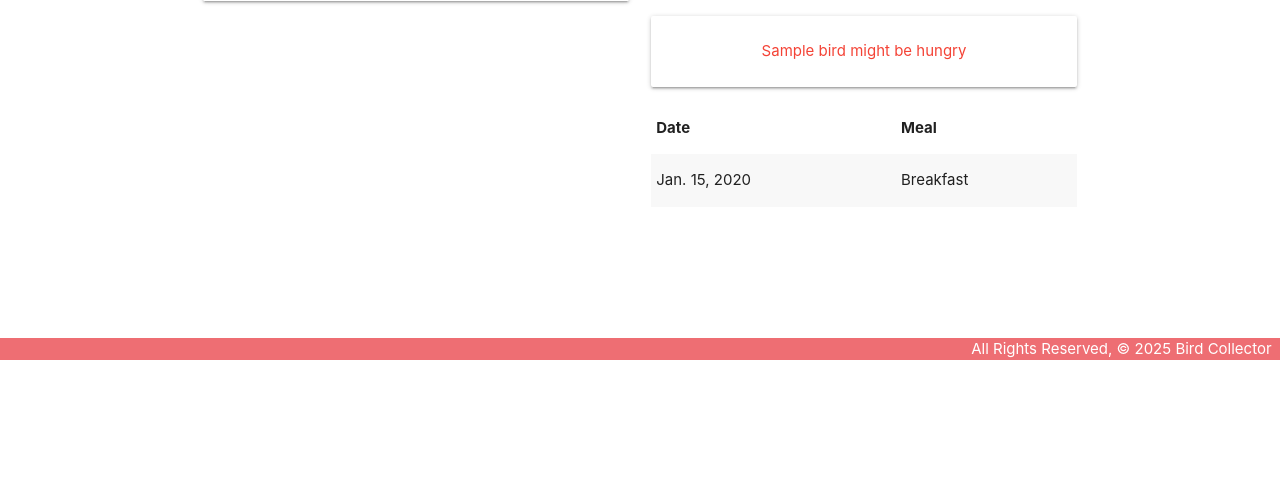
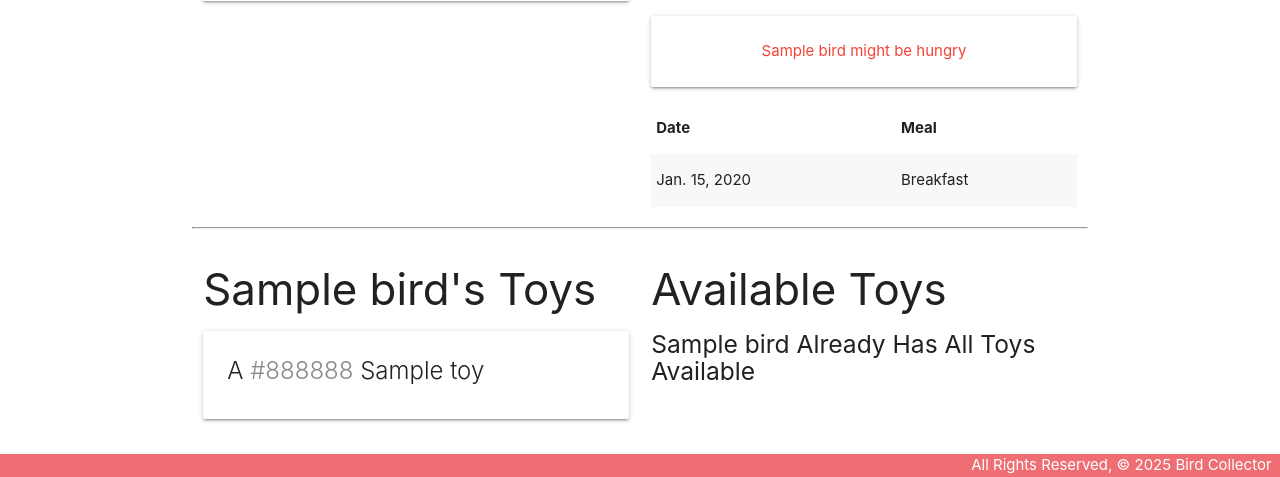
Before and after one commit to Grglls/ga2-unit4-3.3-birdcollector, a Django app: page /birds/1/ in a window 1280 px wide. Shown: the part 440-917 px from the top of the page. Before the commit the page ends 800 px from the top, so only its background shows below. Run offline with Django 5.2, Linux system fonts and the light colour scheme; tables that the repository leaves empty hold one stand-in row (values such as "Sample post").

Commit message:
Add ability to associate a bird and a toy from bird detail page

```diff
--- a/main_app/templates/birds/detail.html
+++ b/main_app/templates/birds/detail.html
@@ -51,6 +51,48 @@
     </div>
   </div>
 
+  <hr>
+  <div class="row">
+    <div class="col s6">
+      <h3>{{ bird.name }}'s Toys</h3>
+      {% if bird.toys.count %}
+        {% for toy in bird.toys.all %}
+          <div class="card">
+            <div class="card-content">
+              <span class="card-title">
+                A <span style="color: {{ toy.color }}">{{ toy.color }}</span> {{ toy.name }}
+              </span>
+            </div>
+          </div>
+        {% endfor %}
+      {% else %}
+        <h5>No Toys 😿</h5>
+      {% endif %}
+    </div>
+    <div class="col s6">
+      <h3>Available Toys</h3>
+      {% if toys.count %}
+        {% for toy in toys.all %}
+          <div class="card">
+            <div class="card-content">
+              <span class="card-title">
+                A <span style="color: {{ toy.color }}">{{ toy.color }}</span> {{ toy.name }}
+              </span>
+            </div>
+            <div class="card-action">
+              <form action="{% url 'assoc_toy' bird.id toy.id %}" method="POST">
+                {% csrf_token %}
+                <button type="submit" class="btn">Add</button>
+              </form>
+            </div>
+          </div>
+        {% endfor %}
+      {% else %}
+        <h5>{{bird.name}} Already Has All Toys Available</h5>
+      {% endif %}
+    </div>
+  </div>
+
 <script>
   const dateEl = document.getElementById('id_date');
   // M is Materialize's global variable
--- a/main_app/urls.py
+++ b/main_app/urls.py
@@ -15,4 +15,5 @@ urlpatterns = [
 	path('toys/create/', views.ToyCreate.as_view(), name='toys_create'),
 	path('toys/<int:pk>/update/', views.ToyUpdate.as_view(), name='toys_update'),
 	path('toys/<int:pk>/delete/', views.ToyDelete.as_view(), name='toys_delete'),
+	path('toys/<int:bird_id>/assoc_toy/<int:toy_id>/', views.assoc_toy, name='assoc_toy'),
 ]
--- a/main_app/views.py
+++ b/main_app/views.py
@@ -21,8 +21,16 @@ def birds_index(request):
 
 def birds_detail(request, bird_id):
     bird = Bird.objects.get(id=bird_id)
+    # Get the id's of the toys that are already associated with the bird:
+    id_list = bird.toys.all().values_list('id')
+    # Get the toys that are not associated with the bird:
+    toys_bird_doesnt_have = Toy.objects.exclude(id__in=id_list)
     feeding_form = FeedingForm()
-    return render(request, 'birds/detail.html', { 'bird': bird, 'feeding_form': feeding_form })
+    return render(request, 'birds/detail.html', {
+        'bird': bird,
+        'feeding_form': feeding_form,
+        'toys': toys_bird_doesnt_have
+    })
 
 
 def add_feeding(request, bird_id):
@@ -36,7 +44,7 @@ def add_feeding(request, bird_id):
 
 class BirdCreate(CreateView):
     model = Bird
-    fields = '__all__'
+    fields = ['name', 'species', 'description', 'age']
 
 
 class BirdUpdate(UpdateView):
@@ -70,3 +78,8 @@ class ToyUpdate(UpdateView):
 class ToyDelete(DeleteView):
     model = Toy
     success_url = '/toys'
+
+
+def assoc_toy(request, bird_id, toy_id):
+    Bird.objects.get(id=bird_id).toys.add(toy_id)
+    return redirect('detail', bird_id=bird_id)
```
